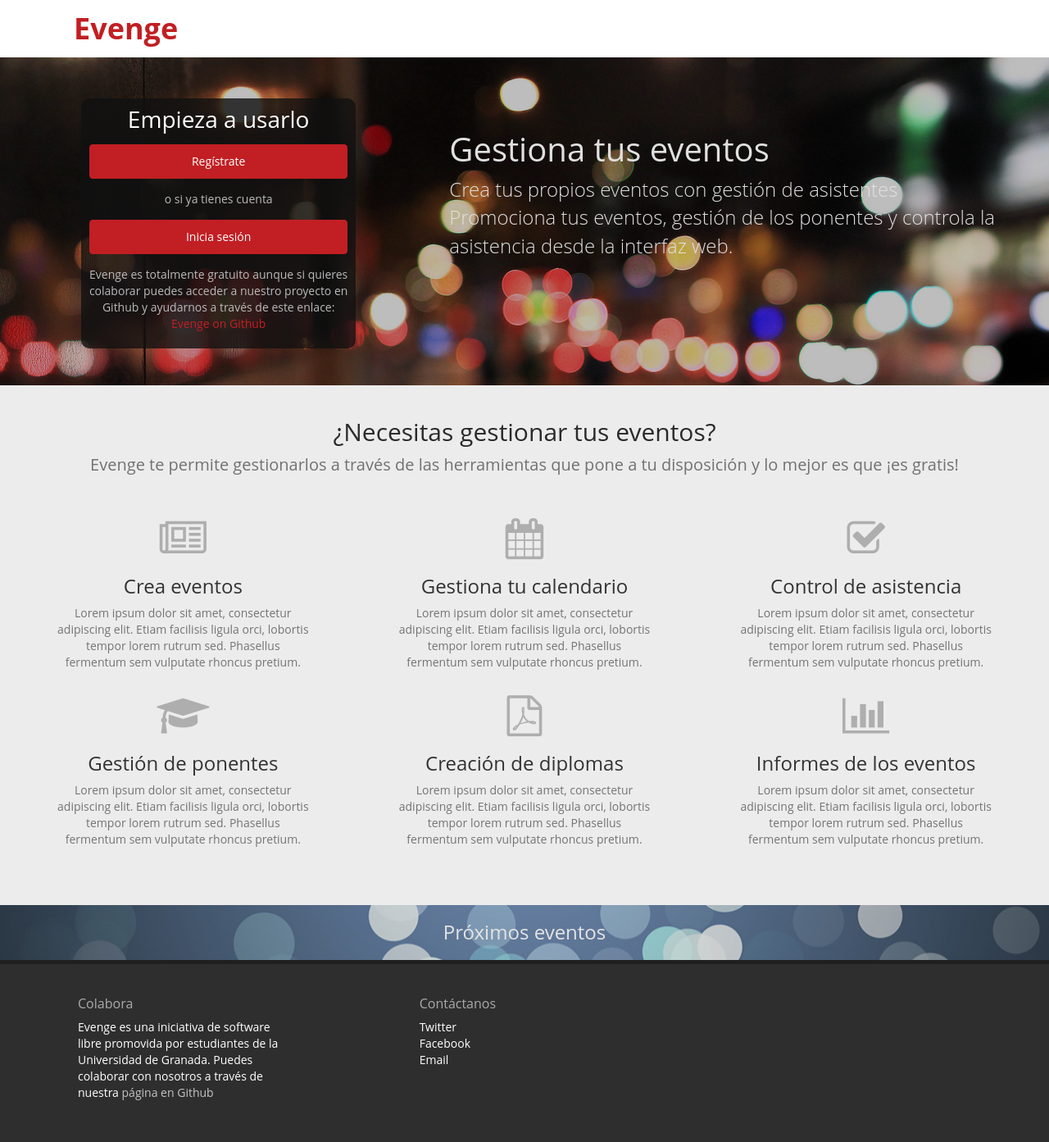
After one commit to evenge/EVENGE, a Python web app: template templates/land.html in a window 1280 px wide. The commit adds this page. Shown: the whole page at 82% size. Run offline with Jinja, Linux system fonts and the light colour scheme; the template is opened without the code that fills it, so the values that code supplies are empty; some libraries are stand-ins or nearby versions.

Commit message:
Añadido landpage inicial

```diff
--- /dev/null
+++ b/_dt/css/land.css
@@ -0,0 +1,265 @@
+body {
+  font-family: "Open Sans", "Helvetica Neue", Helvetica, Arial, sans-serif;
+  background: #edecec;
+}
+
+.evenge-nav {
+  background: white;
+  height: 70px;
+  width: 100%;
+}
+
+.evenge-nav h1 {
+  margin: 0 0 0 90px;
+  padding: 0;
+  color: #C11F23;
+  line-height: 70px;
+  font-weight: bold;
+}
+
+.evenge-nav img {
+  height: 40px;
+  display: none;
+}
+
+.land-img {
+  height: 400px;
+  width: 100%;
+  background: url(/_dt/img/land4.jpg) top fixed no-repeat;
+}
+
+.top-land-img {
+  background: rgba(0, 0, 0, 0.26);
+  height: 400px;
+  width: 100%;
+}
+
+.land-img-info {
+  color: #e0e0e0;
+}
+
+.land-img-info h1 {
+  margin-top: 90px;
+  font-size: 40px;
+}
+
+.land-img-info p {
+  font-size: 24px;
+  font-weight: 300;
+  margin: 0;
+}
+
+.land-cont {
+  background: rgba(17, 17, 17, 0.8);
+  padding: 10px;
+  border-radius: 10px;
+  margin-top: 50px;
+}
+
+.land-cont h1 {
+  padding: 0;
+  margin: 0 0 10px 0;
+  text-align: center;
+  color: white;
+  font-size: 28px;
+}
+
+.land-cont .btn-land {
+  width: 100%;
+  margin: 5px 0;
+  background: #C11F23;
+  padding: 10px;
+  color: white;
+  border: 1px solid #C11F23;
+}
+
+.land-cont p {
+  margin: 10px 0;
+  color: #bababa;
+  text-align: center;
+}
+
+.land-cont a {
+  color: #C11F23;
+}
+
+/********* info *********************/
+.info-cont {
+  margin-top: 20px;
+  text-align: center;
+}
+
+.info-cont-title {
+  margin-bottom: 40px;
+}
+
+.info-cont-title h1 {
+  font-size: 30px;
+  color: #2a2a2a;
+}
+
+.info-cont-title p {
+  font-size: 20px;
+  color: #717171;
+}
+
+.info-cont-car {
+  margin-bottom: 20px;
+}
+
+.info-cont-car .car i {
+  font-size: 50px;
+  color: #aeaeae;
+}
+
+.info-cont-car .car h1 {
+  font-size: 24px;
+}
+
+.info-cont-car .car p {
+  color: #747474;
+  padding: 0 40px;
+}
+
+/******** last *****************/
+.last-cont {
+  background: url(/_dt/img/land3.jpg) top center;
+  margin-top: 40px;
+}
+
+.last-cont h1 {
+  margin-bottom: 20px;
+  text-align: center;
+  color: #e4e4e4;
+  font-size: 24px;
+}
+
+.evento-content {
+  height: 465px;
+}
+
+.evento-miseventos {
+  padding: 0;
+  background: rgba(255, 255, 255, 0.8);
+  box-shadow: 0 1px 1px rgba(0,0,0,.15);
+}
+
+.header-evento-miseventos {
+  font-family: roboto, Verdana;
+  background: rgba(224, 224, 224, 0.6);
+  padding: 5px;
+  border-bottom-color:#E4E6E7;
+  border-bottom-style:solid;
+  border-bottom-width:1px;
+}
+
+.header-evento-miseventos h4,
+.header-evento-miseventos h4 > a {
+  padding: 0;
+  margin: 0;
+  text-align: left;
+  text-transform: uppercase;
+  vertical-align: middle;
+  font-weight: bold;
+  font-size: 1em;
+  color: #C11F23;
+}
+
+.header-evento-miseventos h4 {
+  padding: 6px 1px;
+}
+
+.evento-fh {
+  font-family: roboto, Verdana;
+  padding: 7px;
+  text-align: center;
+  text-transform: uppercase;
+  background: #f7f9fa;
+  border-bottom: 1px solid #e4e6e7;
+  color: rgba(0, 0, 0, 0.65);
+  font-weight: 400;
+}
+
+.evento-fh h5 {
+  padding: 0;
+  margin: 0;
+}
+
+.header-evento-miseventos .btn-group {
+  line-height: normal;
+  float: right;
+}
+
+.header-evento-miseventos .btn {
+  border: none;
+  background: none;
+  color: #3b3b3b;
+}
+
+.header-evento-miseventos .btn:hover {
+  color: #4e4e4e;
+}
+
+.evento-info {
+  padding-bottom: 10px;
+}
+
+.evento-info h4 {
+  text-transform: uppercase;
+  font-size: 0.9em;
+  color: #6c6c6c;
+  font-weight: bold;
+  padding: 0;
+  margin: 7px 0 0 0;
+}
+
+.evento-info h6 {
+  font-size: 1.1em;
+  color: #555555;
+  font-weight: 100;
+  padding: 0;
+  margin: 2px 0 0 0;
+}
+
+/******** footer ****************/
+footer {
+  background: #2e2e2e;
+  border-top: 5px solid #1f1f1f;
+  padding-bottom: 20px;
+}
+
+footer .fot {
+  padding: 20px 40px;
+}
+
+footer .fot h1 {
+  color: #ababab;
+  padding: 0 40px;
+  font-size: 16px;
+}
+
+footer .fot p {
+  padding: 0 40px;
+  color: #fff;
+}
+
+footer .fot a {
+  color: #c4c4c4;
+}
+
+footer .fot ul {
+  list-style: none;
+}
+
+footer .fot ul li a {
+  color: #fff;
+}
+
+/****** responsive *****/
+@media (max-width: 768px) {
+  .land-img-form {
+    padding-top: 20px;
+  }
+
+
+}
--- a/_dt/css/main.css
+++ b/_dt/css/main.css
@@ -423,13 +423,8 @@ body {
   padding: 0 0 10px 0;
 }
 
-.event-content .descripcion-pane {
-  padding-left: 0;
-}
-
 .event-content .titular-h1 {
   font-family: roboto, Verdana;
-
   padding: 10px;
   text-align: left;
 }
--- a/_oo/model/controladorEvento.py
+++ b/_oo/model/controladorEvento.py
@@ -56,6 +56,10 @@ def getEventosAsociados(idUsuario):
     eventos = Evento.query(Evento.idCreador == str(idUsuario))
     return eventos
 
+def getUltimosEventos(num):
+    eventos = Evento.query(Evento.fecha > datetime.now()).fetch(3)
+    return eventos
+
 
 def getAsistentesEvento(idEvento):
     asistentes = Asistente.query(Asistente.idEvento == str(idEvento))
--- a/templates/index.html
+++ b/templates/index.html
@@ -29,21 +29,18 @@ GNU General Public License for more details.
   <!-- BOOSTRAP Y JQUERY -->
   <!-- CSS -->
   <link type="text/css" rel="stylesheet" href="//netdna.bootstrapcdn.com/bootstrap/3.1.0/css/bootstrap.min.css">
-    <link type="text/css" rel="stylesheet" href="/_dt/css/main.css">
   <!-- librerías opcionales que activan el soporte de HTML5 para IE8 -->
   <!--[if lt IE 9]><script src="https://oss.maxcdn.com/libs/html5shiv/3.7.0/html5shiv.js"></script>
   <script src="https://oss.maxcdn.com/libs/respond.js/1.4.2/respond.min.js"></script>
   <![endif]-->
 
   <link rel="stylesheet" href="//maxcdn.bootstrapcdn.com/font-awesome/4.3.0/css/font-awesome.min.css">
-    <script src="https://ajax.googleapis.com/ajax/libs/jquery/2.1.3/jquery.min.js"></script>
   <!-- BOOSTRAP Y JQUERY -->
   <!-- SELECT2 -->
   <link href="//cdnjs.cloudflare.com/ajax/libs/select2/4.0.0-rc.1/css/select2.min.css" rel="stylesheet" />
-    <script src="//cdnjs.cloudflare.com/ajax/libs/select2/4.0.0-rc.1/js/select2.min.js"></script>
   <!-- FIN SELECT2 -->
+  <link type="text/css" rel="stylesheet" href="/_dt/css/main.css">
   {% endblock %}
-
 </head>
 
 <body>
--- /dev/null
+++ b/templates/land.html
@@ -0,0 +1,166 @@
+<!--
+Evenge - gestor de eventos (events management)
+Copyright (C) 2014 - desarrollo.evenge@gmail.com
+Carlos Campos Fuentes | Francisco Javier Expósito Cruz | Iván Ortega Alba | Victor Coronas Lara
+
+This program is free software: you can redistribute it and/or modify
+it under the terms of the GNU General Public License as published by
+the Free Software Foundation, either version 3 of the License, or
+(at your option) any later version.
+
+This program is distributed in the hope that it will be useful,
+but WITHOUT ANY WARRANTY; without even the implied warranty of
+MERCHANTABILITY or FITNESS FOR A PARTICULAR PURPOSE.  See the
+GNU General Public License for more details.
+-->
+
+<!DOCTYPE html>
+
+<html lang="es">
+<head>
+  <meta charset="utf-8">
+  <meta http-equiv="X-UA-Compatible" content="IE=edge">
+  <meta name="viewport" content="width=device-width, initial-scale=1">
+  <title>Evenge</title>
+
+  <!-- BOOSTRAP Y JQUERY -->
+  <!-- CSS -->
+  <link type="text/css" rel="stylesheet" href="//netdna.bootstrapcdn.com/bootstrap/3.1.0/css/bootstrap.min.css">
+  <!-- librerías opcionales que activan el soporte de HTML5 para IE8 -->
+  <!--[if lt IE 9]><script src="https://oss.maxcdn.com/libs/html5shiv/3.7.0/html5shiv.js"></script>
+  <script src="https://oss.maxcdn.com/libs/respond.js/1.4.2/respond.min.js"></script>
+  <![endif]-->
+  <link rel="stylesheet" href="//maxcdn.bootstrapcdn.com/font-awesome/4.3.0/css/font-awesome.min.css">
+  <!-- BOOSTRAP Y JQUERY -->
+  <link type="text/css" rel="stylesheet" href="/_dt/css/land.css">
+</head>
+
+<body>
+  <!-- menu -->
+  <nav class="evenge-nav">
+    <h1><img src="/_dt/img/logo_white.png"> Evenge</h1>
+  </nav>
+  <!-- fin menu -->
+
+  <!--nav -->
+  <main>
+    <!-- inicio de la parte principal -->
+    <div class="container-fluid">
+      <div class="row">
+        <div class="land-img">
+
+          <div class="top-land-img">
+            <div class="col-md-5 land-img-form">
+              <div class="col-md-8 col-md-offset-2 land-cont">
+                <h1>Empieza a usarlo</h1>
+                <a href="/registrate" class="btn btn-default btn-land">Regístrate</a>
+                <p>o si ya tienes cuenta</p>
+                <a href="/login" class="btn btn-default btn-land">Inicia sesión</a>
+                <p>Evenge es totalmente gratuito aunque si quieres colaborar puedes acceder a nuestro proyecto en Github
+                y ayudarnos a través de este enlace: <a href="">Evenge on Github</a></p>
+              </div>
+            </div>
+            <div class="col-md-7 hidden-xs land-img-info">
+              <h1>Gestiona tus eventos</h1>
+              <p>Crea tus propios eventos con gestión de asistentes</p>
+              <p>Promociona tus eventos, gestión de los ponentes y controla la asistencia desde la interfaz web.</p>
+            </div>
+          </div>
+
+          <div class="info-cont col-sm-12">
+            <div class="row">
+              <div class="info-cont-title col-sm-12">
+                <h1>¿Necesitas gestionar tus eventos?</h1>
+                <p>Evenge te permite gestionarlos a través de las herramientas que pone a tu disposición y lo mejor es que ¡es gratis!</p>
+              </div>
+              <div class="info-cont-car col-sm-12">
+                <div class="car col-sm-4">
+                  <i class="fa fa-newspaper-o"></i>
+                  <h1>Crea eventos</h1>
+                  <p>Lorem ipsum dolor sit amet, consectetur adipiscing elit. Etiam facilisis ligula orci, lobortis tempor lorem rutrum sed. Phasellus fermentum sem vulputate rhoncus pretium. </p>
+                </div>
+                <div class="car col-sm-4">
+                  <i class="fa fa-calendar"></i>
+                  <h1>Gestiona tu calendario</h1>
+                  <p>Lorem ipsum dolor sit amet, consectetur adipiscing elit. Etiam facilisis ligula orci, lobortis tempor lorem rutrum sed. Phasellus fermentum sem vulputate rhoncus pretium.</p>
+                </div>
+                <div class="car col-sm-4">
+                  <i class="fa fa-check-square-o"></i>
+                  <h1>Control de asistencia</h1>
+                  <p>Lorem ipsum dolor sit amet, consectetur adipiscing elit. Etiam facilisis ligula orci, lobortis tempor lorem rutrum sed. Phasellus fermentum sem vulputate rhoncus pretium.</p>
+                </div>
+              </div>
+              <div class="info-cont-car col-sm-12">
+                <div class="car col-sm-4">
+                  <i class="fa fa-graduation-cap"></i>
+                  <h1>Gestión de ponentes</h1>
+                  <p>Lorem ipsum dolor sit amet, consectetur adipiscing elit. Etiam facilisis ligula orci, lobortis tempor lorem rutrum sed. Phasellus fermentum sem vulputate rhoncus pretium. </p>
+                </div>
+                <div class="car col-sm-4">
+                  <i class="fa fa-file-pdf-o"></i>
+                  <h1>Creación de diplomas</h1>
+                  <p>Lorem ipsum dolor sit amet, consectetur adipiscing elit. Etiam facilisis ligula orci, lobortis tempor lorem rutrum sed. Phasellus fermentum sem vulputate rhoncus pretium. </p>
+                </div>
+                <div class="car col-sm-4">
+                  <i class="fa fa-bar-chart"></i>
+                  <h1>Informes de los eventos</h1>
+                  <p>Lorem ipsum dolor sit amet, consectetur adipiscing elit. Etiam facilisis ligula orci, lobortis tempor lorem rutrum sed. Phasellus fermentum sem vulputate rhoncus pretium. </p>
+                </div>
+              </div>
+            </div>
+          </div>
+
+          <div class="last-cont col-sm-12">
+            <h1>Próximos eventos</h1>
+            {% for n in eventos %}
+            <div class="col-md-4 evento-content">
+              <header class="header-evento-miseventos col-sm-12">
+                <h4><a href="/eventos?id={{n.key.id()}}">{{n.nombre}}</a></h4>
+              </header>
+              <div class="col-md-12 evento-miseventos">
+                <div class="col-md-12 evento-fh">
+                  <h5>{{n.fecha}} {{n.hora}}</h5>
+                </div>
+                <div class="col-md-12 evento-info">
+                  <!-- <h5><strong>Organizador:</strong> {{n.idCreador}}</h5> -->
+                  <h4>Lugar</h4><h6>{{n.lugar}}</h6>
+                  <h4>Descripción</h4><h6>{{n.descripcion}}</h6>
+                </div>
+                <div data-coord="{{ n.coordenadas }}" style="min-width: 310px; height: 150px; margin: 0 auto" class="map-canvas"></div>
+              </div>
+            </div>
+            {% endfor  %}
+          </div>
+
+          <footer class="col-sm-12">
+          <div class="fot col-sm-4">
+            <h1>Colabora</h1>
+            <p>Evenge es una iniciativa de software libre promovida por estudiantes de la Universidad de Granada. Puedes colaborar con nosotros a través de nuestra <a href="">página en Github</a></p>
+          </div>
+          <div class="fot col-sm-4">
+            <h1>Contáctanos</h1>
+            <ul>
+              <li><a href="">Twitter</a></li>
+              <li><a href="">Facebook</a></li>
+              <li><a href="">Email</a></li>
+            </ul>
+          </div>
+        </footer>
+
+        </div>
+      </div>
+    </div>
+    <!-- fin de la parte principal -->
+
+  </main>
+
+
+  <!-- scripts -->
+  <script src="//ajax.googleapis.com/ajax/libs/jquery/1.11.1/jquery.min.js"></script>
+  <script src="//netdna.bootstrapcdn.com/bootstrap/3.1.0/js/bootstrap.min.js"></script>
+  <script src="https://code.jquery.com/ui/1.11.2/jquery-ui.min.js"></script>
+  <script src="https://maps.googleapis.com/maps/api/js?v=3.exp&signed_in=true&libraries=places"></script>
+  <script src="/_dt/js/land.js"></script>
+  <!-- scripts -->
+</body>
+</html>
```
Also changed, not shown: _dt/js/land.js (added, +25 -0 lines), index.py (+11 -2 lines), templates/templateEvents.html (+13 -8 lines), _dt/img/land3.jpg (added), _dt/img/land4.jpg (added). Lines whose indentation alone changed are shown as unchanged.
